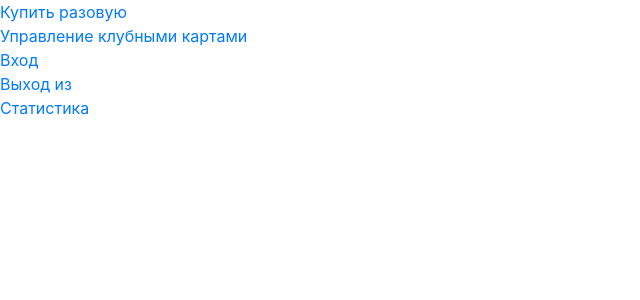
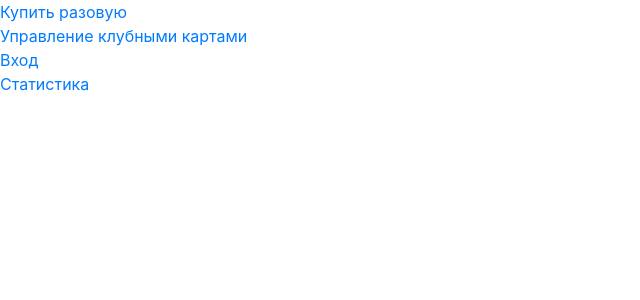
Before and after one commit to Dobrodeev/AquaParkPament, a PHP site: page / in a window 1280 px wide. Shown: the top 300 px of the page, without its empty margins (0-640 px from the left). Run offline with PHP 8.4, Linux system fonts and the light colour scheme.

Commit message:
Убрали лишний input из меню

```diff
--- a/index.php
+++ b/index.php
@@ -14,7 +14,7 @@
 <a href="once_card.php">Купить разовую</a><br>
 <a href="clubCard.php">Управление клубными картами</a><br>
 <a href="comeInAqua.php">Вход</a><br>
-<a href="">Выход из</a><br>
+<!--<a href="">Выход из</a><br>-->
 <a href="statistics.php">Статистика</a><br>
 
 </body>
```
